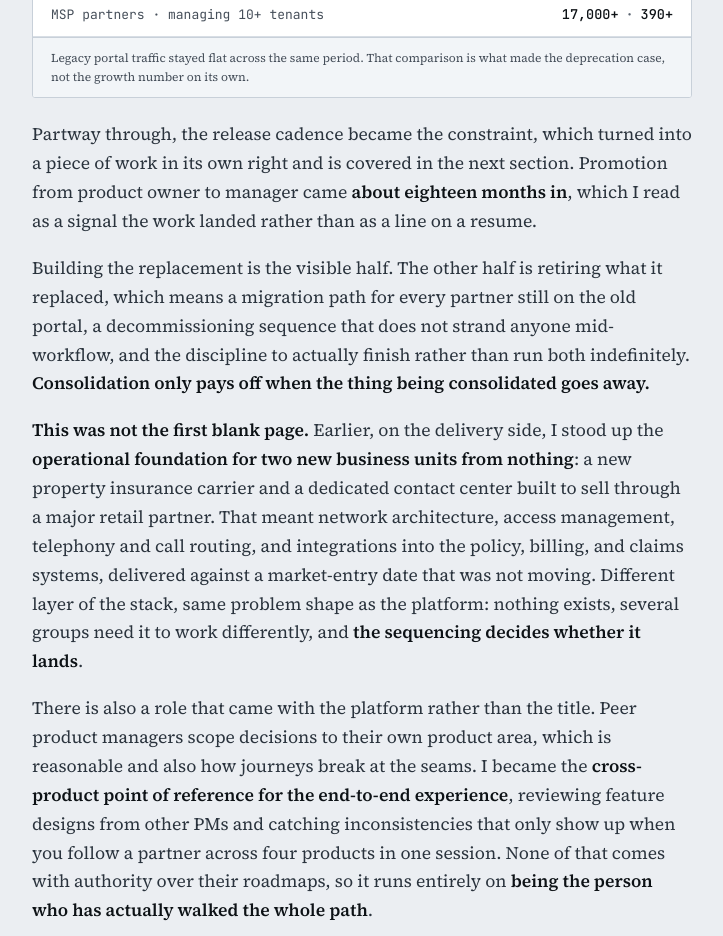
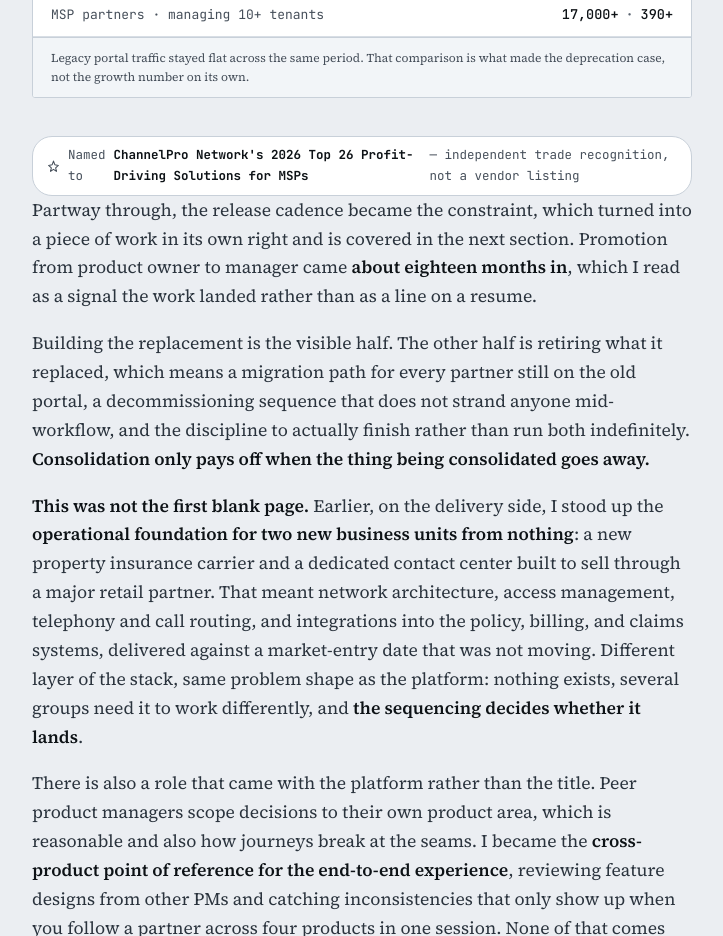
Before and after one commit to williamchen-pm/williamchen-pm.github.io, a plain HTML site: page index.html in a window 1280 px wide. Shown: the part 1634-2570 px from the top of the page, without its empty margins (405-1128 px from the left). Drawn offline with Linux system fonts and the light colour scheme.

Commit message:
Add files via upload

```diff
--- a/index.html
+++ b/index.html
@@ -165,6 +165,12 @@ footer{padding:34px 0 60px;border-top:1px solid var(--rule);font-family:var(--f-
 
 .accent{color:var(--signal)}
 
+.press{display:inline-flex;align-items:center;gap:8px;margin-top:16px;padding:8px 14px;background:var(--card);border:1px solid var(--rule);border-radius:20px;font-family:var(--f-mono);font-size:12.5px;color:var(--dim);text-decoration:none;transition:border-color .15s,color .15s}
+.press:hover{border-color:var(--signal);color:var(--signal)}
+.press svg{width:13px;height:13px;flex:none;stroke:currentColor;fill:none;stroke-width:2;stroke-linecap:round;stroke-linejoin:round}
+.press b{color:var(--ink);font-weight:600}
+
+
 .hero-diagram{margin-top:34px;max-width:100%}
 .hd-svg{width:100%;height:auto;display:block}
 .hd-box{fill:var(--card);stroke:var(--rule);stroke-width:1.3}
@@ -326,6 +332,11 @@ footer{padding:34px 0 60px;border-top:1px solid var(--rule);font-family:var(--f-
         <div class="readout-row"><span class="readout-label">MSP partners · managing 10+ tenants</span><span class="readout-val">17,000+<span class="arrow">·</span>390+</span></div>
         <div class="readout-foot">Legacy portal traffic stayed flat across the same period. That comparison is what made the deprecation case, not the growth number on its own.</div>
       </div>
+
+      <a class="press" href="https://www.channelpronetwork.com/2026/08/18/26-profit-driving-solutions-every-msp-should-know-about-in-2026/" target="_blank" rel="noopener noreferrer">
+        <svg viewBox="0 0 24 24"><path d="M12 2l2.4 6.6L21 10l-5 4.4L17.4 21 12 17.3 6.6 21 8 14.4 3 10l6.6-1.4L12 2z"/></svg>
+        Named to <b>ChannelPro Network's 2026 Top 26 Profit-Driving Solutions for MSPs</b> — independent trade recognition, not a vendor listing
+      </a>
 
       <p>Partway through, the release cadence became the constraint, which turned into a piece of work in its own right and is covered in the next section. Promotion from product owner to manager came <strong>about eighteen months in</strong>, which I read as a signal the work landed rather than as a line on a resume.</p>
 
```
